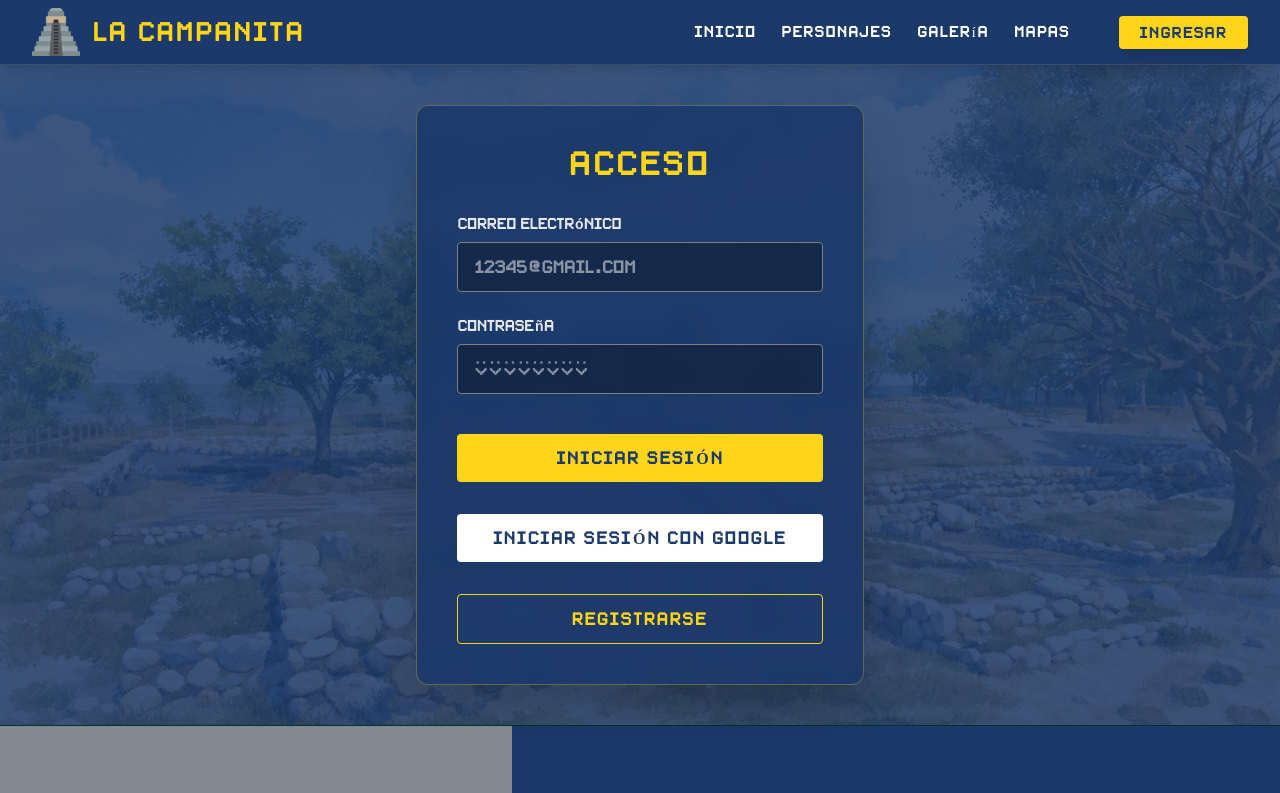
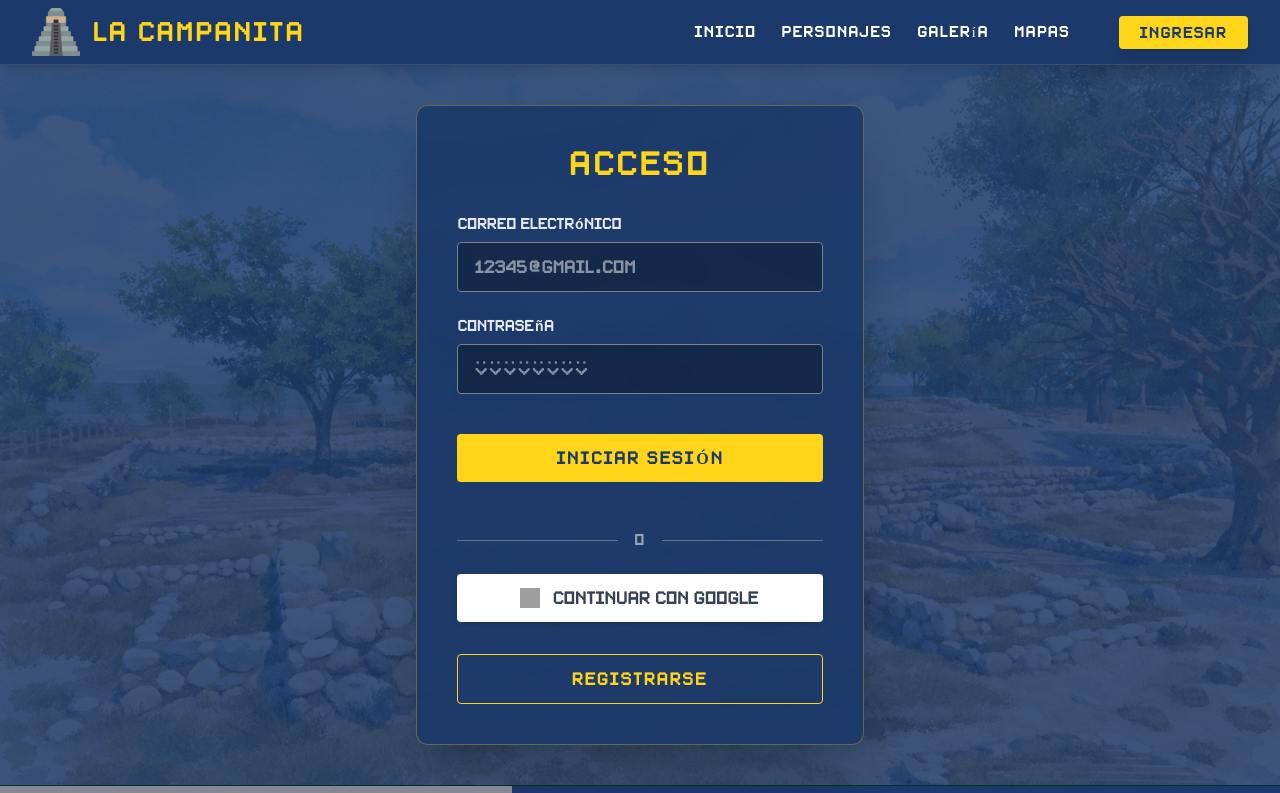
Before and after one commit to EnriqueBrambila00/CampanitaWebFront, a React (Vite) app: page /login in a window 1280 px wide. Shown: the top 793 px of the page. Built offline with nearby package versions, Linux system fonts and the light colour scheme; grey boxes are pictures that could not be loaded.

Commit message:
boton inicio sesion google modificado

```diff
--- a/src/pages/login.jsx
+++ b/src/pages/login.jsx
@@ -128,12 +128,25 @@ export function Login() {
             {cargando ? 'VERIFICANDO...' : 'INICIAR SESIÓN'}
           </button>
 
+          {/* Separador visual */}
+          <div className="flex items-center my-6">
+            <div className="flex-grow border-t border-gray-500"></div>
+            <span className="flex-shrink-0 mx-4 text-gray-400 text-sm font-['PixelSplitter'] tracking-widest">O</span>
+            <div className="flex-grow border-t border-gray-500"></div>
+          </div>
+
+          {/* Botón de Google */}
           <button
             type="button"
-            onClick={iniciarSesionGoogle}
-            className="w-full bg-white text-[#1B396A] font-['PixelSplitter'] font-bold py-3 px-4 rounded transition-transform tracking-widest mt-2 hover:bg-gray-200 hover:scale-105"
+            onClick={() => window.location.href = 'https://campanitaweb.onrender.com/api/auth/google'}
+            className="w-full bg-white text-gray-700 font-bold py-3 px-4 rounded transition-transform mt-2 hover:bg-gray-100 hover:scale-105 flex items-center justify-center gap-3 shadow-md"
           >
-            INICIAR SESIÓN CON GOOGLE
+            <img
+              src="https://www.svgrepo.com/show/475656/google-color.svg"
+              alt="Google Logo"
+              className="w-5 h-5"
+            />
+            CONTINUAR CON GOOGLE
           </button>
 
           <button
```
